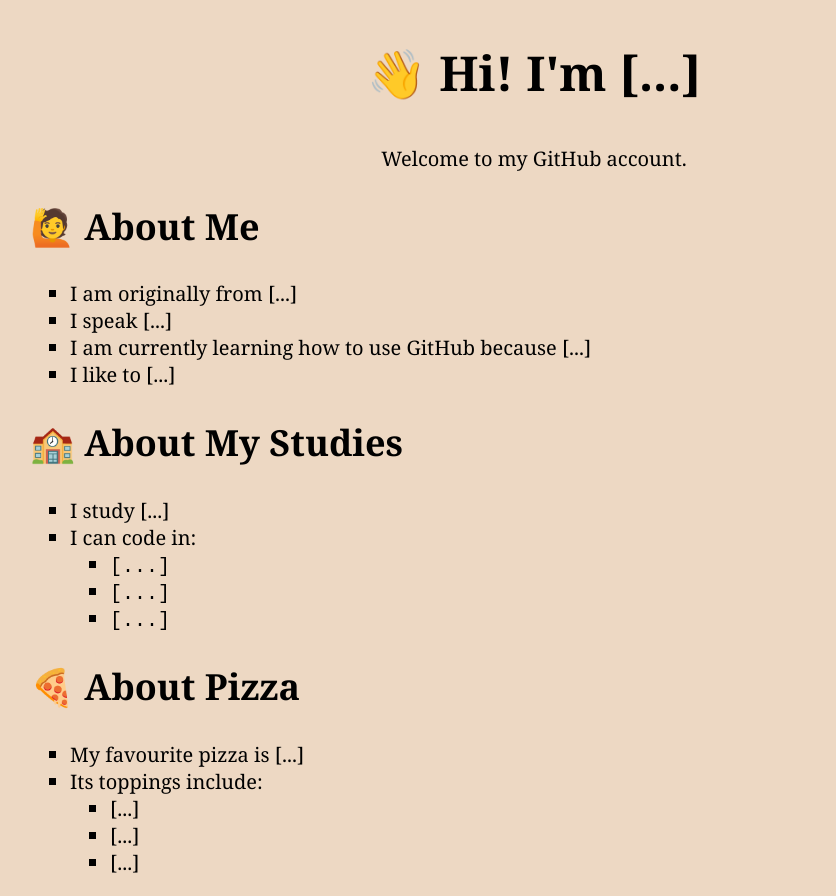
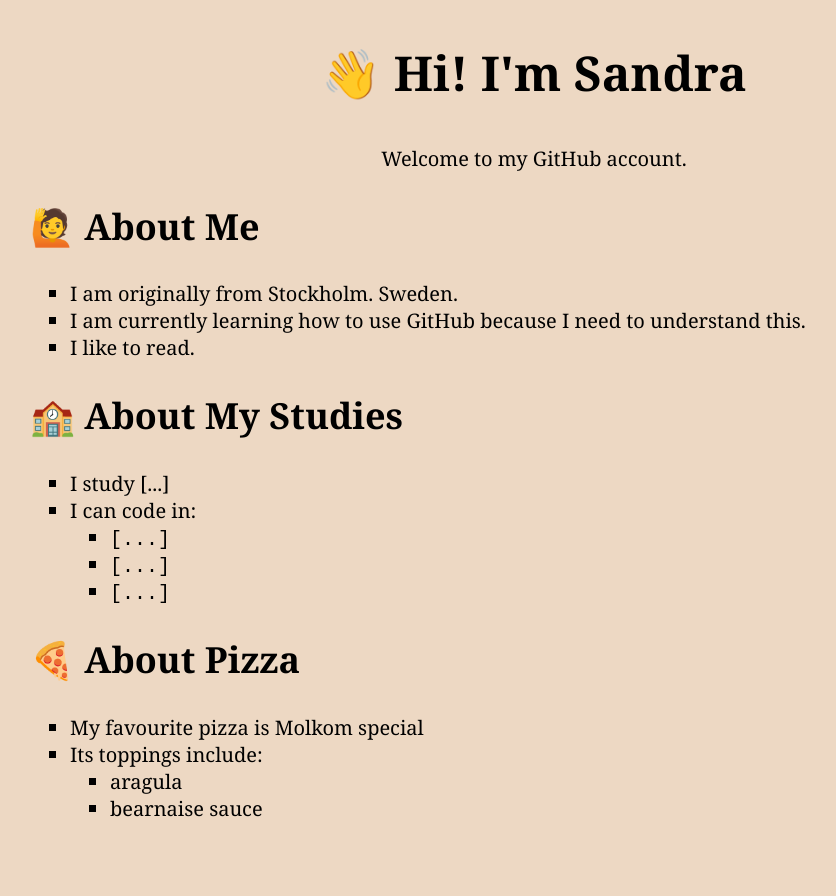
Before and after one commit to sandy592/test, a plain HTML site: page index.html in a window 1280 px wide. Shown: the whole page, without its empty margins (106-942 px from the left). After the commit the page ends 842 px from the top, so only its background shows below. Drawn offline with Linux system fonts and the light colour scheme.

Commit message:
updated index

```diff
--- a/index.html
+++ b/index.html
@@ -7,7 +7,7 @@
     </head>
     <body>
         <article>
-        <h1>&#128075; Hi! I'm [...]</h1>
+        <h1>&#128075; Hi! I'm Sandra</h1>
         <p>
             Welcome to my GitHub account.
         </p>
@@ -15,10 +15,9 @@
         <article>
         <h2>&#128587; About Me</h2>
         <ul>
-            <li>I am originally from [...]</li>
-            <li>I speak [...]</li>
-            <li>I am currently learning how to use GitHub because [...]</li>
-            <li>I like to [...]</li>
+            <li>I am originally from Stockholm. Sweden.</li>
+            <li>I am currently learning how to use GitHub because I need to understand this.</li>
+            <li>I like to read.</li>
         </ul>
         </article>
         <article>
@@ -37,12 +36,12 @@
         <article>
         <h2>&#127829; About Pizza</h2>
         <ul>
-            <li>My favourite pizza is [...]</li>
+            <li>My favourite pizza is Molkom special</li>
             <li>Its toppings include:
                 <ul>
-                    <li>[...]</li>
-                    <li>[...]</li>
-                    <li>[...]</li>
+                    <li>aragula</li>
+                    <li>bearnaise sauce</li>
+
                 </ul>
             </li>
         </ul>
```
